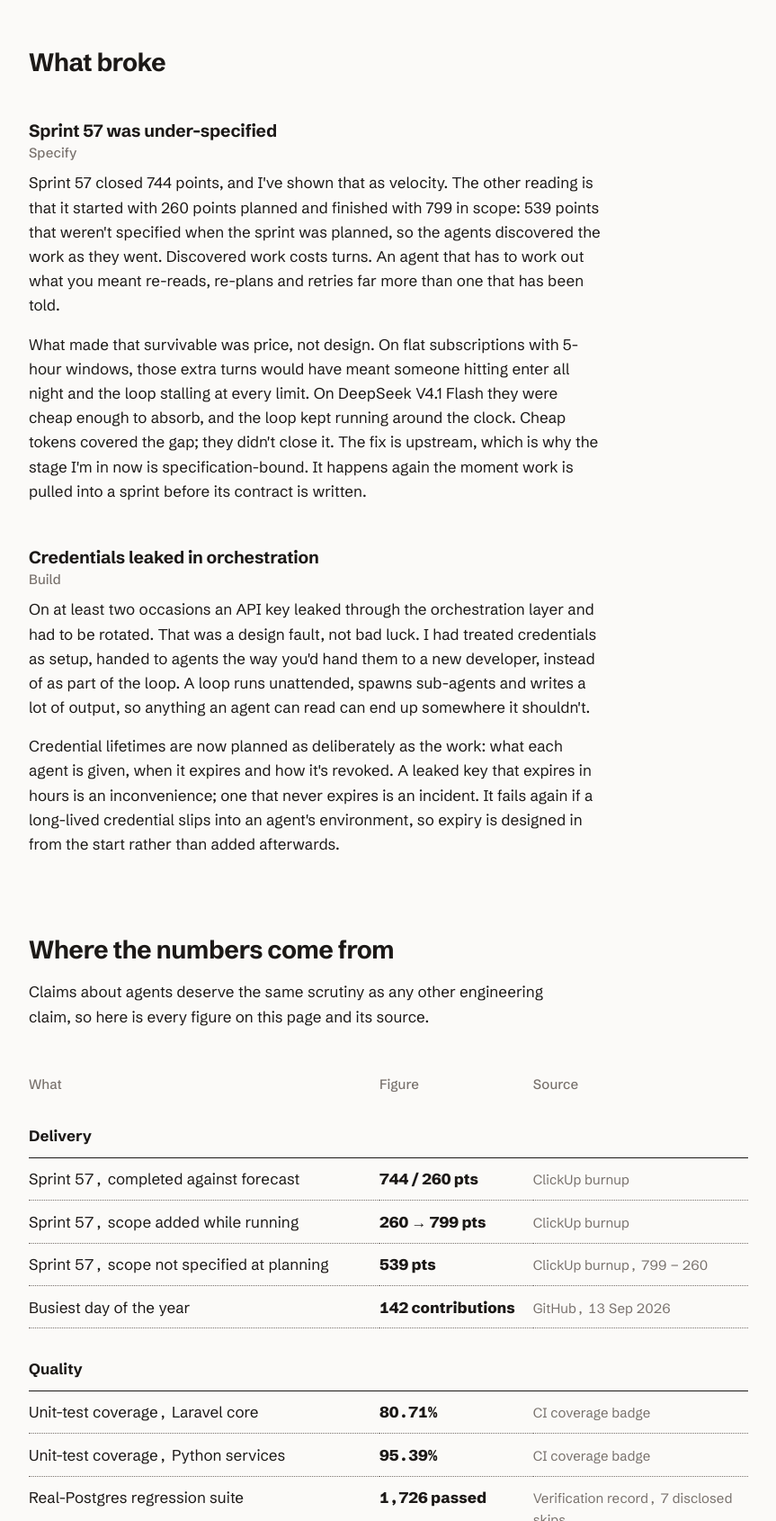
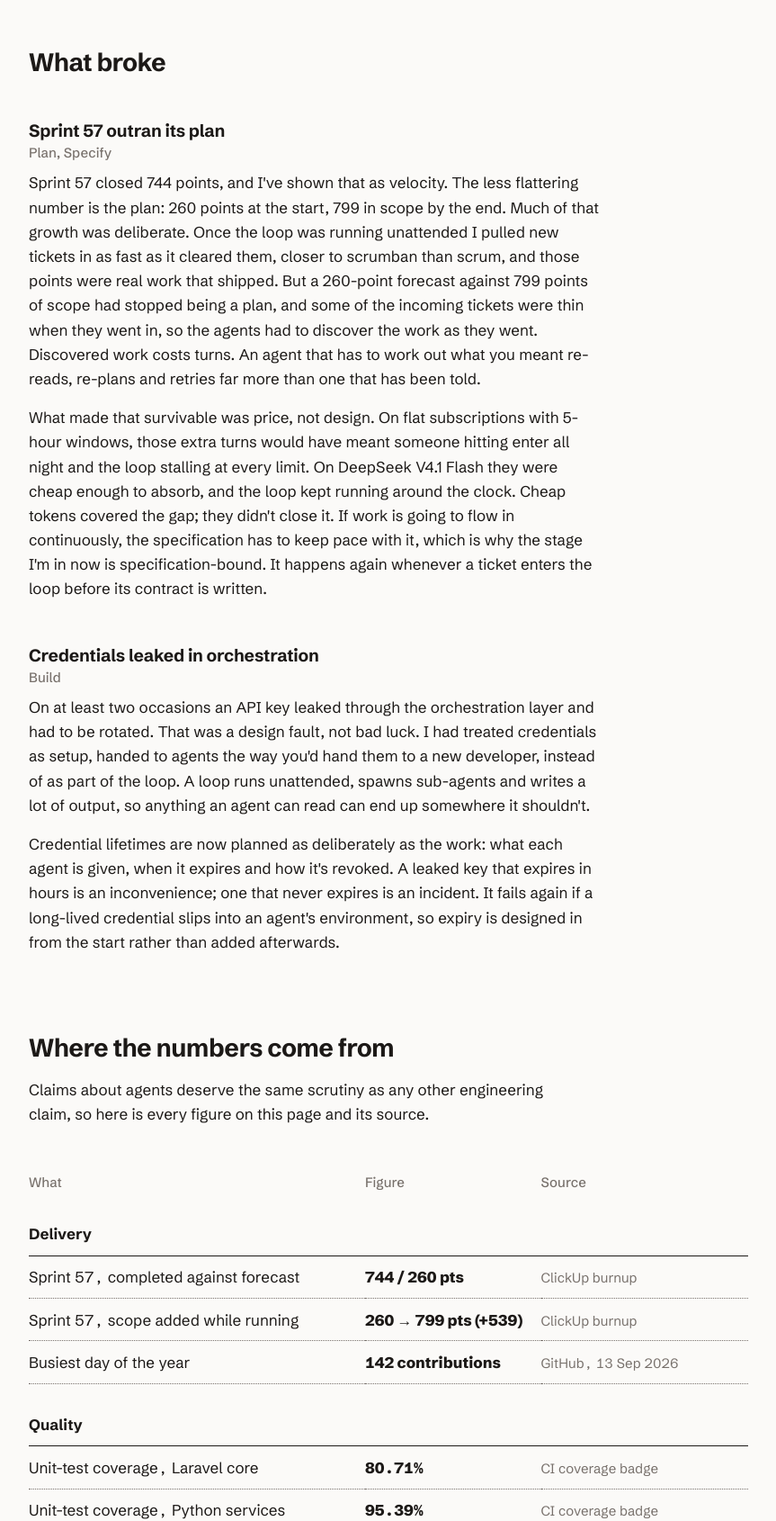
Before and after one commit to sekmun/sekmun, a plain HTML site: page site/index.html in a window 1280 px wide. Shown: the part 8240-9930 px from the top of the page at 90% size, without its empty margins (144-1007 px from the left). Drawn offline with Linux system fonts and the light colour scheme.

Commit message:
Correct sprint 57 failure: scrumban pull was deliberate, thin tickets cost turns
Co-Authored-By: Claude Opus 5.5 <noreply@anthropic.com>
Claude-Session: https://claude.ai/code/session_01B8F1ZLz8pPdN5uvnP7LAxc

```diff
--- a/site/index.html
+++ b/site/index.html
@@ -401,9 +401,9 @@
   <section aria-labelledby="broke">
     <h2 id="broke">What broke</h2>
     <div class="study">
-      <h3 id="broke-scope">Sprint 57 was under-specified <small>Specify</small></h3>
-      <p>Sprint 57 closed 744 points, and I've shown that as velocity. The other reading is that it started with 260 points planned and finished with 799 in scope: 539 points that weren't specified when the sprint was planned, so the agents discovered the work as they went. Discovered work costs turns. An agent that has to work out what you meant re-reads, re-plans and retries far more than one that has been told.</p>
-      <p>What made that survivable was price, not design. On flat subscriptions with 5-hour windows, those extra turns would have meant someone hitting enter all night and the loop stalling at every limit. On DeepSeek V4.1 Flash they were cheap enough to absorb, and the loop kept running around the clock. Cheap tokens covered the gap; they didn't close it. The fix is upstream, which is why the stage I'm in now is specification-bound. It happens again the moment work is pulled into a sprint before its contract is written.</p>
+      <h3 id="broke-scope">Sprint 57 outran its plan <small>Plan, Specify</small></h3>
+      <p>Sprint 57 closed 744 points, and I've shown that as velocity. The less flattering number is the plan: 260 points at the start, 799 in scope by the end. Much of that growth was deliberate. Once the loop was running unattended I pulled new tickets in as fast as it cleared them, closer to scrumban than scrum, and those points were real work that shipped. But a 260-point forecast against 799 points of scope had stopped being a plan, and some of the incoming tickets were thin when they went in, so the agents had to discover the work as they went. Discovered work costs turns. An agent that has to work out what you meant re-reads, re-plans and retries far more than one that has been told.</p>
+      <p>What made that survivable was price, not design. On flat subscriptions with 5-hour windows, those extra turns would have meant someone hitting enter all night and the loop stalling at every limit. On DeepSeek V4.1 Flash they were cheap enough to absorb, and the loop kept running around the clock. Cheap tokens covered the gap; they didn't close it. If work is going to flow in continuously, the specification has to keep pace with it, which is why the stage I'm in now is specification-bound. It happens again whenever a ticket enters the loop before its contract is written.</p>
 
       <h3 id="broke-creds">Credentials leaked in orchestration <small>Build</small></h3>
       <p>On at least two occasions an API key leaked through the orchestration layer and had to be rotated. That was a design fault, not bad luck. I had treated credentials as setup, handed to agents the way you'd hand them to a new developer, instead of as part of the loop. A loop runs unattended, spawns sub-agents and writes a lot of output, so anything an agent can read can end up somewhere it shouldn't.</p>
@@ -419,8 +419,7 @@
       <tbody>
         <tr><th colspan="3" scope="colgroup">Delivery</th></tr>
         <tr><td>Sprint 57, completed against forecast</td><td class="fig">744 / 260 pts</td><td class="src">ClickUp burnup</td></tr>
-        <tr><td>Sprint 57, scope added while running</td><td class="fig">260 → 799 pts</td><td class="src">ClickUp burnup</td></tr>
-        <tr><td>Sprint 57, scope not specified at planning</td><td class="fig">539 pts</td><td class="src">ClickUp burnup, 799 − 260</td></tr>
+        <tr><td>Sprint 57, scope added while running</td><td class="fig">260 → 799 pts (+539)</td><td class="src">ClickUp burnup</td></tr>
         <tr><td>Busiest day of the year</td><td class="fig">142 contributions</td><td class="src">GitHub, 13 Sep 2026</td></tr>
       </tbody>
       <tbody>
```
Also changed, not shown: 1 other file.
